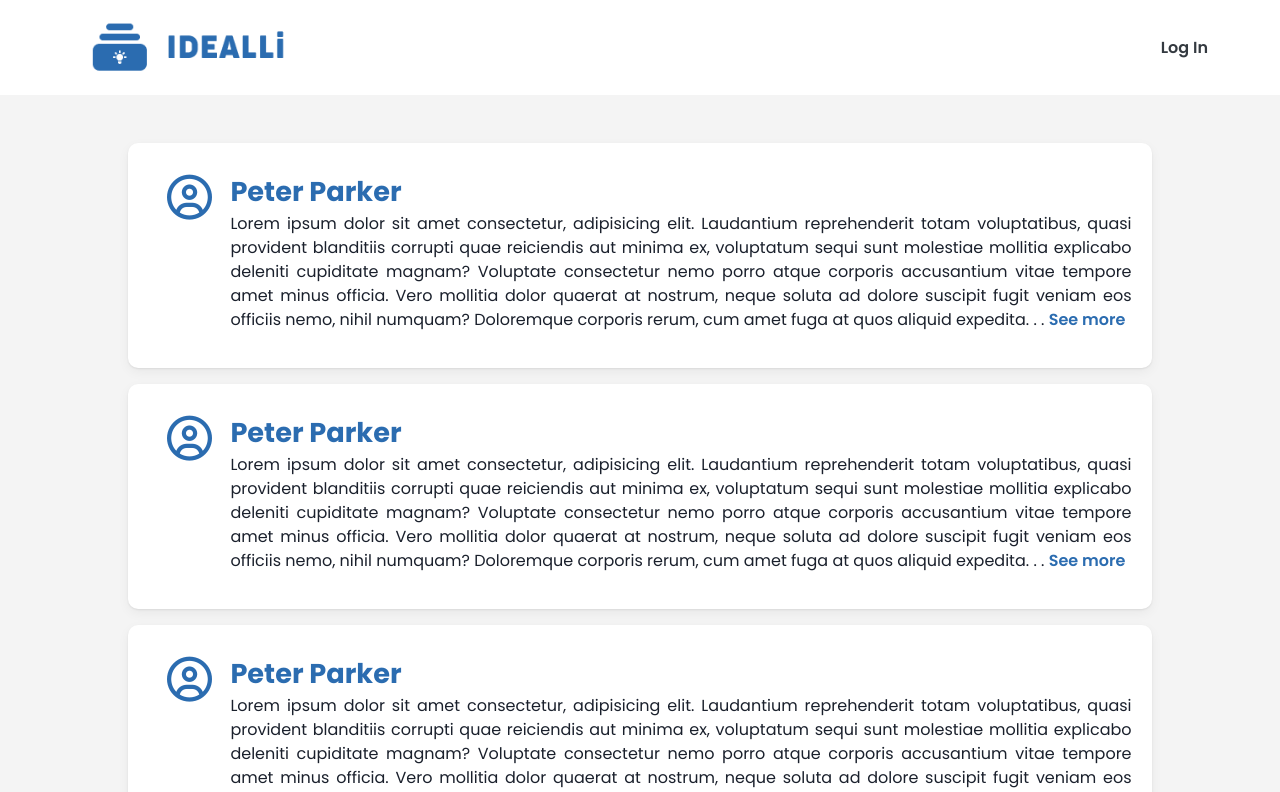
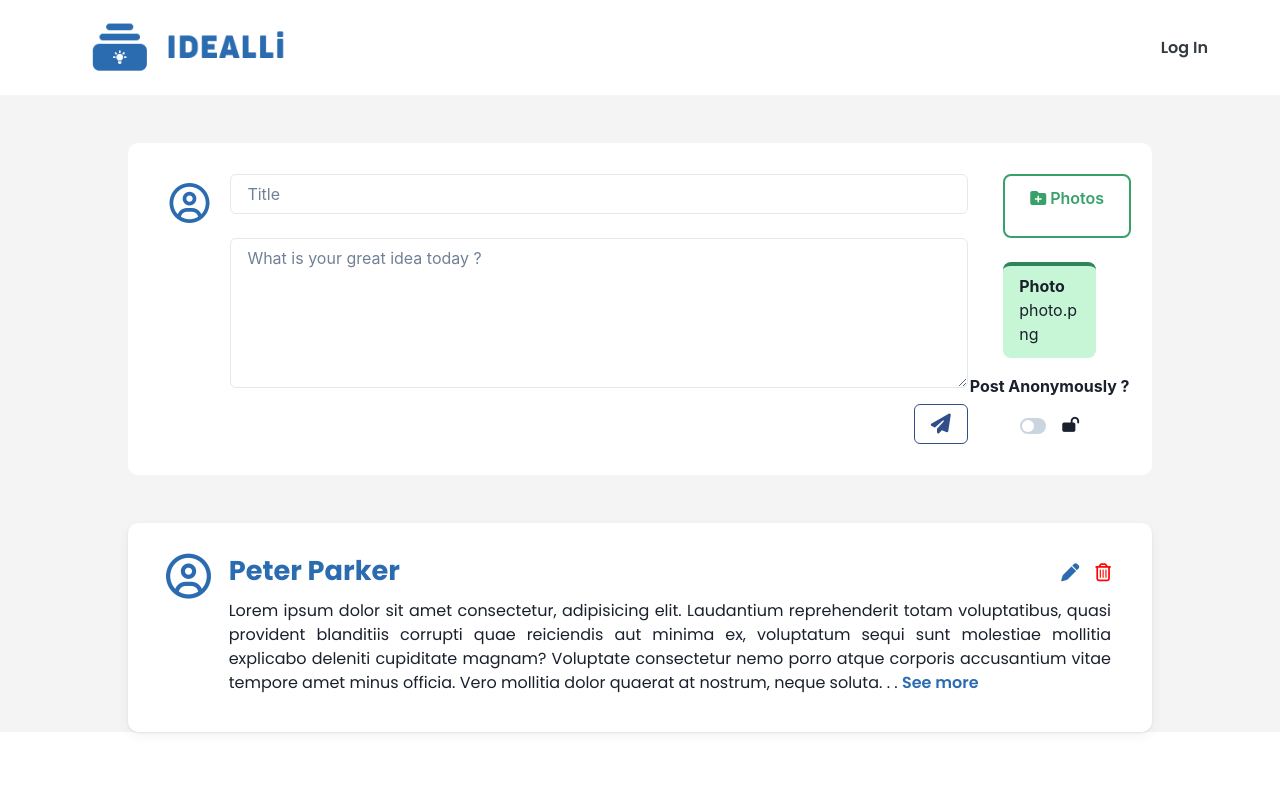
Before and after one commit to SeptupleProject/septuple-project-FE, a React (Create React App) app: page / in a window 1280 px wide. Shown: the top 792 px of the page. Built offline with nearby package versions, Linux system fonts and the light colour scheme.

Commit message:
component post idea done

```diff
--- a/src/App.js
+++ b/src/App.js
@@ -20,11 +20,9 @@ import LoadingSpinner from './components/LoadingSpinner/LoadingSpinner';
 
 export const history = createBrowserHistory();
 function App() {
-   const [loading, setLoading] = useState(false);
+   const [loading, setLoading] = useState(true);
 
    useEffect(() => {
-      setLoading(true);
-
       setTimeout(() => {
          setLoading(false);
       }, 1500);
--- a/src/assets/scss/Base/_common.scss
+++ b/src/assets/scss/Base/_common.scss
@@ -2,7 +2,6 @@
 .spinner-container {
    width: 100vw;
    height: 100vh;
-}
    .cssload-loader {
       position: relative;
       left: 50%;
@@ -41,6 +40,7 @@
       animation: cssload-rotate-three 1.15s linear infinite;
       border-top: 5px solid $-blue-1;
    }
+}
 
 @keyframes cssload-rotate-one {
    0% {
@@ -68,3 +68,10 @@
       transform: rotateX(35deg) rotateY(55deg) rotateZ(360deg);
    }
 }
+
+.disapear {
+   opacity: 0;
+   position: absolute;
+   z-index: -1;
+   display: none;
+}
--- a/src/assets/scss/Components/_button.scss
+++ b/src/assets/scss/Components/_button.scss
@@ -10,3 +10,44 @@
       background-color: $-blue-1;
    }
 }
+
+.button-upload-img {
+   padding: 10px 25px;
+   border: 2px solid $-green-1;
+   border-radius: 8px;
+   color: $-green-1;
+   transition: all 0.3s;
+   cursor: pointer;
+   &:hover {
+      background: $-green-2;
+   }
+   p {
+      font-weight: 600;
+   }
+}
+
+.button-post {
+   overflow: hidden;
+
+   .fa-paper-plane {
+      animation: 0.7s slide-right;
+   }
+}
+
+@keyframes slide-right {
+   0% {
+      transform: translate(0, 0);
+   }
+   20% {
+      transform: translate(340%, -400%);
+   }
+   50% {
+      transform: translate(0, 800%);
+   }
+   75% {
+      transform: translate(-340%, 400%);
+   }
+   100% {
+      transform: translate(0, 0);
+   }
+}
--- a/src/assets/scss/Components/_ideapreview.scss
+++ b/src/assets/scss/Components/_ideapreview.scss
@@ -23,7 +23,6 @@
    margin-top: 1.6%;
 }
 
-
 .ideaTitle {
    align-content: end;
    justify-content: space-around;
@@ -42,3 +41,9 @@
    position: relative;
    bottom: 60px;
 }
+
+.post-idea {
+   padding: 3% 2%;
+   border-radius: $-br-3;
+   background-color: $-white-1;
+}
--- a/src/assets/scss/Components/_text.scss
+++ b/src/assets/scss/Components/_text.scss
@@ -30,6 +30,7 @@
    border-radius: $-br-3;
    box-shadow: $-bs-2;
    padding: 2%;
+   padding-right: 4%;
    .comment-name {
       font-family: $-poppin;
       font-weight: 700;
--- a/src/assets/scss/Helpers/_variable.scss
+++ b/src/assets/scss/Helpers/_variable.scss
@@ -15,6 +15,8 @@ $-orange-1: #744210;
 $-pink-1: #702459;
 $-grey-1: #e2e8f0;
 $-grey-2: rgba(240, 240, 240, 0.71);
+$-green-1: rgba(56, 161, 105, 1);
+$-green-2: #e6fffa;
 //Padding:
 $-pd-1: 0;
 $-pd-2: 4px;
--- /dev/null
+++ b/src/components/PostIdea/PostIdea.jsx
@@ -0,0 +1,114 @@
+import { Textarea } from '@chakra-ui/react';
+import React from 'react';
+import Icon from '../Icon/Icon';
+import { Input, Alert, Switch } from '@chakra-ui/react';
+import { useState } from 'react';
+import { Button } from '@chakra-ui/react';
+const PostIdea = () => {
+   const [lock, setLock] = useState(false);
+   const [post, setPost] = useState(false);
+   const handleOnChange = () => {
+      setLock(!lock);
+   };
+   const handleOnClick = () => {
+      setPost(true);
+      setTimeout(() => {
+         setPost(false);
+      }, 700);
+   };
+   return (
+      <div className='row post-idea mx-0'>
+         <div className='col-10 d-flex px-0 mx-0'>
+            <div
+               style={{ width: '10%' }}
+               className='post-idea-avatar text-center'
+            >
+               <Icon
+                  color='#2B6CB0'
+                  content='fa-regular fa-circle-user'
+                  fontSize='40px'
+               />
+            </div>
+            <div
+               style={{ width: '90%' }}
+               className='post-idea-input'
+            >
+               <Input
+                  placeholder='Title'
+                  className='w-100'
+                  type='text'
+               />
+
+               <Textarea
+                  height={150}
+                  className='mt-4'
+                  placeholder='What is your great idea today ?'
+                  type='text'
+               ></Textarea>
+               <div className='w-100 d-flex justify-content-end'>
+                  <Button
+                     style={{ width: 'fit-content' }}
+                     className={post ? 'mt-3 button-post' : 'mt-3'}
+                     colorScheme='facebook'
+                     variant='outline'
+                     onClick={handleOnClick}
+                  >
+                     <Icon
+                        content='fa-solid fa-paper-plane'
+                        fontSize='20px'
+                     />
+                  </Button>
+               </div>
+            </div>
+         </div>
+         <div className='col-2 px-0 mx-0 text-center'>
+            <div className='container w-75'>
+               <label
+                  className='button-upload-img'
+                  htmlFor='loadImgInput'
+               >
+                  <div className='d-flex align-middle'>
+                     <Icon content='fa-solid fa-folder-plus' />
+                     <p className='ml-1'>Photos</p>
+                  </div>
+               </label>
+               <input
+                  className='disapear'
+                  id='loadImgInput'
+                  type='file'
+               />
+               <Alert
+                  style={{ borderRadius: '8px' }}
+                  status='success'
+                  variant='top-accent'
+                  className='d-block text-left mt-3'
+               >
+                  <div>
+                     <b>Photo</b>
+                  </div>
+                  <div>
+                     <span>photo.png</span>
+                  </div>
+               </Alert>
+            </div>
+            <div className='my-3'>
+               <b>Post Anonymously ?</b>
+            </div>
+            <div className='d-flex justify-content-center align-middle'>
+               <Switch
+                  size='sm'
+                  className='p-0 mt-1 mr-3'
+                  onChange={handleOnChange}
+               />
+
+               <Icon
+                  content={lock ? 'fa-solid fa-lock' : 'fa-solid fa-lock-open'}
+                  fontSize='15px'
+               />
+            </div>
+         </div>
+      </div>
+   );
+};
+
+export default PostIdea;
--- a/src/components/StaffComment/StaffComment.jsx
+++ b/src/components/StaffComment/StaffComment.jsx
@@ -37,7 +37,7 @@ const StaffComment = (props) => {
          paragraph = convertToArray(props.comment).join(' ');
          return paragraph;
       } else {
-         for (let i = 0; i < 70; i++) {
+         for (let i = 0; i < 50; i++) {
             paragraph.push(convertToArray(props.comment)[i]);
          }
          return paragraph.join(' ') + '. . .';
@@ -53,7 +53,25 @@ const StaffComment = (props) => {
             />
          </div>
          <div className='col-11 px-0'>
-            <h2 className='comment-name mt-3'>{props.name}</h2>
+            <div className='d-flex justify-content-between mt-3'>
+               <h2 className='comment-name'>{props.name}</h2>
+               <div className='d-flex'>
+                  <div>
+                     <Icon
+                        content='fa-solid fa-pen'
+                        color='#2B6CB0'
+                        fontSize='18px'
+                     />
+                  </div>
+                  <div className='ml-3'>
+                     <Icon
+                        content='fa-regular fa-trash-can'
+                        color='#FF0000'
+                        fontSize='18px'
+                     />
+                  </div>
+               </div>
+            </div>
 
             <p className='text-justify text-wrap comment-content mt-2'>
                {renderContent()}{' '}
--- a/src/pages/Staff/NewsFeed.jsx
+++ b/src/pages/Staff/NewsFeed.jsx
@@ -1,37 +1,16 @@
 import React from 'react';
+import PostIdea from '../../components/PostIdea/PostIdea';
 import LoadingSpinner from '../../components/LoadingSpinner/LoadingSpinner';
 import StaffComment from '../../components/StaffComment/StaffComment';
 
 const NewsFeed = () => {
-   const commentExample = `Lorem ipsum dolor sit amet consectetur, adipisicing elit. Laudantium reprehenderit totam voluptatibus, quasi provident blanditiis corrupti quae reiciendis aut minima ex, voluptatum sequi sunt molestiae mollitia explicabo deleniti cupiditate magnam? Voluptate consectetur nemo porro atque corporis accusantium vitae tempore amet minus officia. Vero mollitia dolor quaerat at nostrum, neque soluta ad dolore suscipit fugit veniam eos officiis nemo, nihil numquam? Doloremque corporis rerum, cum amet fuga at quos aliquid expedita ab! Quam maiores qui fuga vero hic alias beatae expedita pariatur officia, tempora necessitatibus. Veritatis, quibusdam beatae. Quisquam, et soluta.Ad exercitationem magni doloribus deserunt a nemo provident cumque? Consequuntur quaerat distinctio corporis placeat quae, possimus nisi maiores aspernatur ex, quia, non rerum quas! Repudiandae quis ea exercitationem? Praesentium, facere.`;
+   const commentExample = `Lorem ipsum dolor sit amet consectetur, adipisicing elit. Laudantium reprehenderit totam voluptatibus, quasi provident blanditiis corrupti quae reiciendis aut minima ex, voluptatum sequi sunt molestiae mollitia explicabo deleniti cupiditate magnam? Voluptate consectetur nemo porro atque corporis accusantium vitae tempore amet minus officia. Vero mollitia dolor quaerat at nostrum, neque soluta ad dolore suscipit fugit veniam eos officiis nemo, nihil numquam? Doloremque corporis rerum, cum amet fuga at quos aliquid expedita ab! Quam maiores qui fuga vero hic alias beatae expedita pariatur officia, tempora necessitatibus. Veritatis, quibusdam beatae. Quisquam, et soluta. Ad exercitationem magni doloribus deserunt a nemo provident cumque? Consequuntur quaerat distinctio corporis placeat quae, possimus nisi maiores aspernatur ex, quia, non rerum quas! Repudiandae quis ea exercitationem? Praesentium, facere.`;
 
    return (
       <div className='staff-newsfeed pt-5'>
-
          <div style={{ width: '80%', margin: '0 auto' }}>
-            <div className=''>
-               <StaffComment
-                  comment={commentExample}
-                  name='Peter Parker'
-               />
-            </div>
-
-            <div className='my-3'></div>
-            <StaffComment
-               comment={commentExample}
-               name='Peter Parker'
-            />
-            <div className='my-3'></div>
-            <StaffComment
-               comment={commentExample}
-               name='Peter Parker'
-            />
-            <div className='my-3'></div>
-            <StaffComment
-               comment={commentExample}
-               name='Peter Parker'
-            />
-            <div className='my-3'></div>
+            <PostIdea />
+            <div className='mb-5'></div>
             <StaffComment
                comment={commentExample}
                name='Peter Parker'
```
Lines whose indentation alone changed are shown as unchanged.
